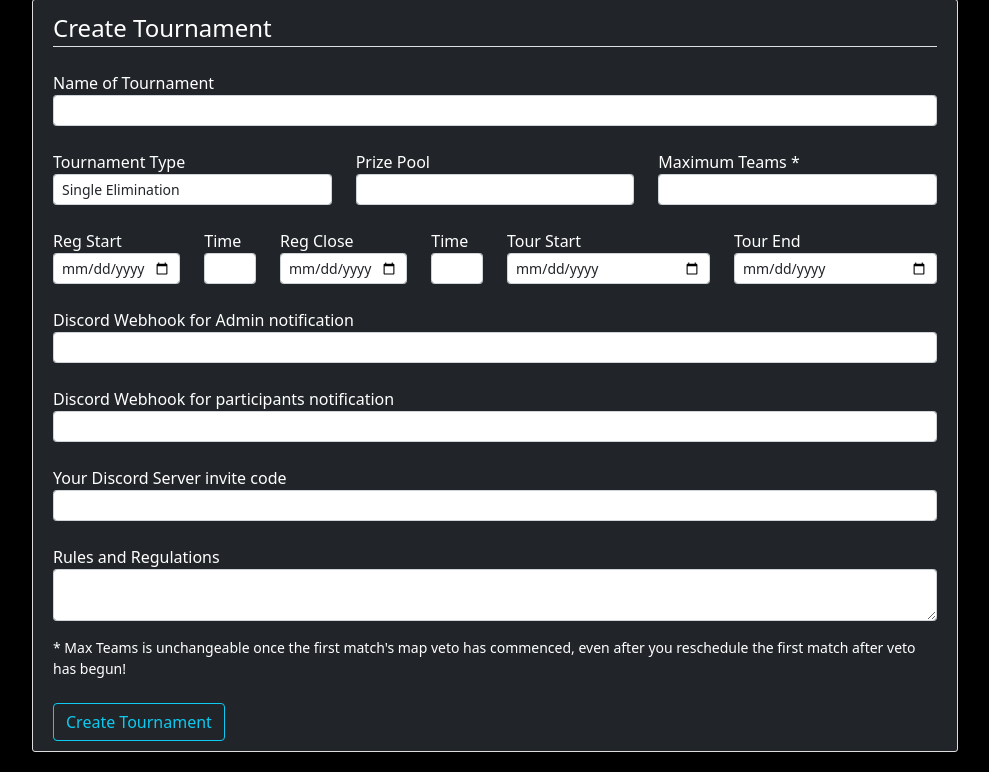
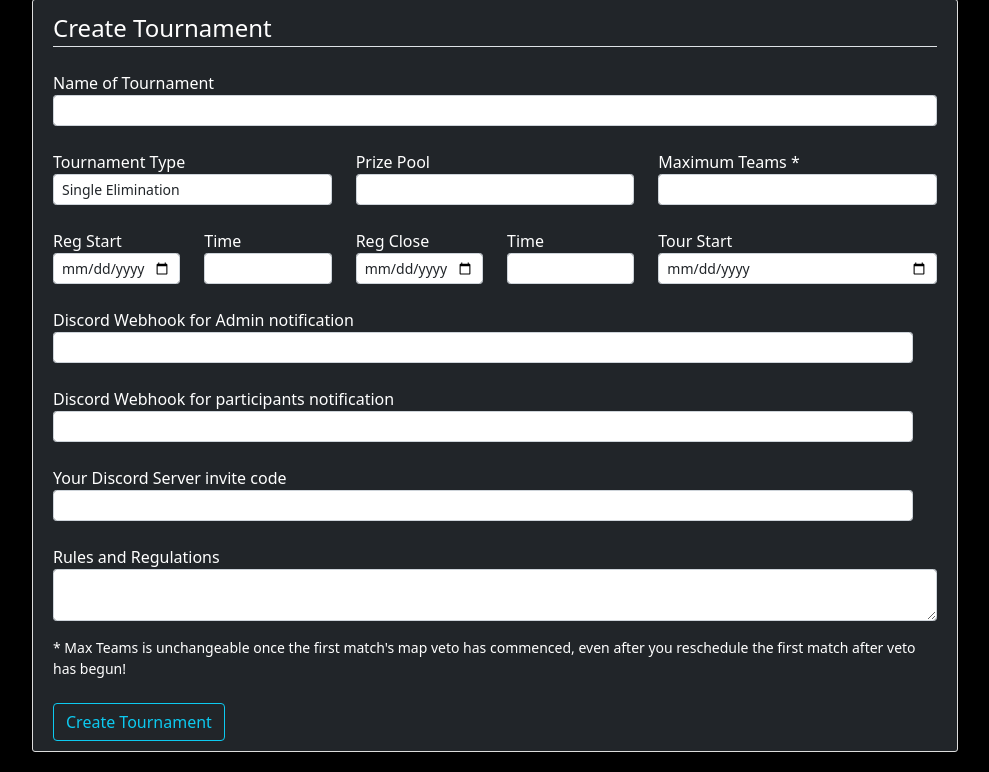
Before and after one commit to amans-ingh/csgo-tournament-manager, a Flask app: page /create in a window 1280 px wide. Shown: the part 102-874 px from the top of the page, without its empty margins (50-1039 px from the left). Run offline with Flask 2, Linux system fonts and the light colour scheme; the visitor is signed in with stand-in values (Sample User, id 1); some libraries are stand-ins or nearby versions.

Commit message:
optimised for user friendly use

```diff
--- a/cargo/forms.py
+++ b/cargo/forms.py
@@ -3,6 +3,8 @@ from wtforms import StringField, PasswordField, SubmitField, BooleanField, Selec
 from wtforms.fields.html5 import DateField
 from wtforms.validators import DataRequired, Length, Email, EqualTo, ValidationError, NumberRange
 from wtforms.widgets import TextArea
+
+from cargo.discordapi import check_discord_webhook
 from cargo.models import User
 from cargo.steamapi import SteamAPI
 from flask_login import current_user
@@ -185,7 +187,7 @@ class ChangePassword(FlaskForm):
 
 
 class CreateTournament(FlaskForm):
-    name = StringField('Name of Tournament', validators=[Length(min=2, max=50)])
+    name = StringField('Name of Tournament', validators=[Length(min=2, max=50), DataRequired()])
     type = SelectField('Tournament Type', default='se',
                        choices=[('se', 'Single Elimination'), ('de', 'Double Elimination'), ('rr', 'Round Robin')])
     prize = StringField('Prize Pool', validators=[DataRequired()])
@@ -196,12 +198,20 @@ class CreateTournament(FlaskForm):
     reg_end_time = StringField('Time', validators=[DataRequired()])
     reg_end = DateField('Reg Close', validators=[DataRequired()])
     tour_start = DateField('Tour Start', validators=[DataRequired()])
-    tour_end = DateField('Tour End', validators=[DataRequired()])
+    tour_end = DateField('Tour End')
     rules = StringField("Rules and Regulations", widget=TextArea())
     admin_wh = StringField("Discord Webhook for Admin notification", validators=[DataRequired()])
     players_wh = StringField("Discord Webhook for participants notification", validators=[DataRequired()])
-    discord_invite = StringField("Your Discord Server invite code")
+    discord_invite = StringField("Your Discord Server invite code", validators=[DataRequired()])
     submit = SubmitField('Create Tournament', validators=[DataRequired()])
+
+    def validate_admin_wh(self, admin_wh):
+        if not check_discord_webhook(admin_wh.data):
+            raise ValidationError("Incorrect Discord Webhook API link")
+
+    def validate_players_wh(self, players_wh):
+        if not check_discord_webhook(players_wh.data):
+            raise ValidationError("Incorrect Discord Webhook API link")
 
     def validate_reg_start_time(self, time):
         if ":" not in str(time.data):
--- a/cargo/organiser.py
+++ b/cargo/organiser.py
@@ -123,8 +123,9 @@ def tournament_settings(id):
                 tour_end_data = datetime.datetime(int(tour_end[0]), int(tour_end[1]), int(tour_end[2]))
                 form.tour_end.data = tour_end_data
                 form.admin_wh.data = tour.admin_wh
-                form.players_wh = tour.players_wh
-                form.discord_invite = tour.discord_invite
+                form.players_wh.data = tour.players_wh
+                form.discord_invite.data = tour.discord_invite
+                form.rules.data = tour.rules
             if form.validate_on_submit():
                 tour.name = form.name.data
                 tour.type = form.type.data
@@ -141,6 +142,7 @@ def tournament_settings(id):
                 tour.rules = form.rules.data
                 tour.players_wh = form.players_wh.data
                 tour.discord_invite = form.discord_invite.data
+                tour.rules = form.rules.data
                 db.session.commit()
                 save = Tournament.query.get(id)
                 save_tournament(save)
--- a/cargo/templates/create_tournament.html
+++ b/cargo/templates/create_tournament.html
@@ -91,7 +91,7 @@
                             {% endif %}
                         </div>
                             </div>
-                            <div class="col-md-1">
+                            <div class="col-md-2">
                         <div class="form-group">
                             {{ form.reg_start_time.label(class="form-control-label mt-4") }}
                             {% if form.reg_start_time.errors %}
@@ -121,7 +121,7 @@
                             {% endif %}
                         </div>
                             </div>
-                            <div class="col-md-1">
+                            <div class="col-md-2">
                             <div class="form-group">
                             {{ form.reg_end_time.label(class="form-control-label mt-4") }}
                             {% if form.reg_end_time.errors %}
@@ -136,7 +136,7 @@
                             {% endif %}
                         </div>
                             </div>
-                            <div class="col-md-3">
+                            <div class="col-md-4">
                         <div class="form-group">
                             {{ form.tour_start.label(class="form-control-label mt-4") }}
                             {% if form.tour_start.errors %}
@@ -150,22 +150,23 @@
                             {{ form.tour_start(class="form-control form-control-sm") }}
                             {% endif %}
                         </div>
-                            </div>
-                            <div class="col-md-3">
-                            <div class="form-group">
-                            {{ form.tour_end.label(class="form-control-label mt-4") }}
-                            {% if form.tour_end.errors %}
-                            {{ form.tour_end(class="form-control form-control-sm is-invalid") }}
-                            <div class="invalid-feedback">
-                                {% for error in form.tour_end.errors %}
-                                <span>{{ error }}</span>
-                                {% endfor %}
-                            </div>
-                            {% else %}
-                            {{ form.tour_end(class="form-control form-control-sm") }}
-                            {% endif %}
-                            </div>
-                            </div> </div>
+<!--                            </div>-->
+<!--                            <div class="col-md-3">-->
+<!--                            <div class="form-group">-->
+<!--                            {{ form.tour_end.label(class="form-control-label mt-4") }}-->
+<!--                            {% if form.tour_end.errors %}-->
+<!--                            {{ form.tour_end(class="form-control form-control-sm is-invalid") }}-->
+<!--                            <div class="invalid-feedback">-->
+<!--                                {% for error in form.tour_end.errors %}-->
+<!--                                <span>{{ error }}</span>-->
+<!--                                {% endfor %}-->
+<!--                            </div>-->
+<!--                            {% else %}-->
+<!--                            {{ form.tour_end(class="form-control form-control-sm") }}-->
+<!--                            {% endif %}-->
+<!--                            </div>-->
+<!--                            </div>-->
+                        </div>
                             <div class="row">
                             <div class="col-md-12">
                             {{ form.admin_wh.label(class="form-control-label mt-4") }}
```
Also changed, not shown: cargo/discordapi.py (+14 -0 lines), cargo/templates/dashboard.html (+12 -4 lines).
